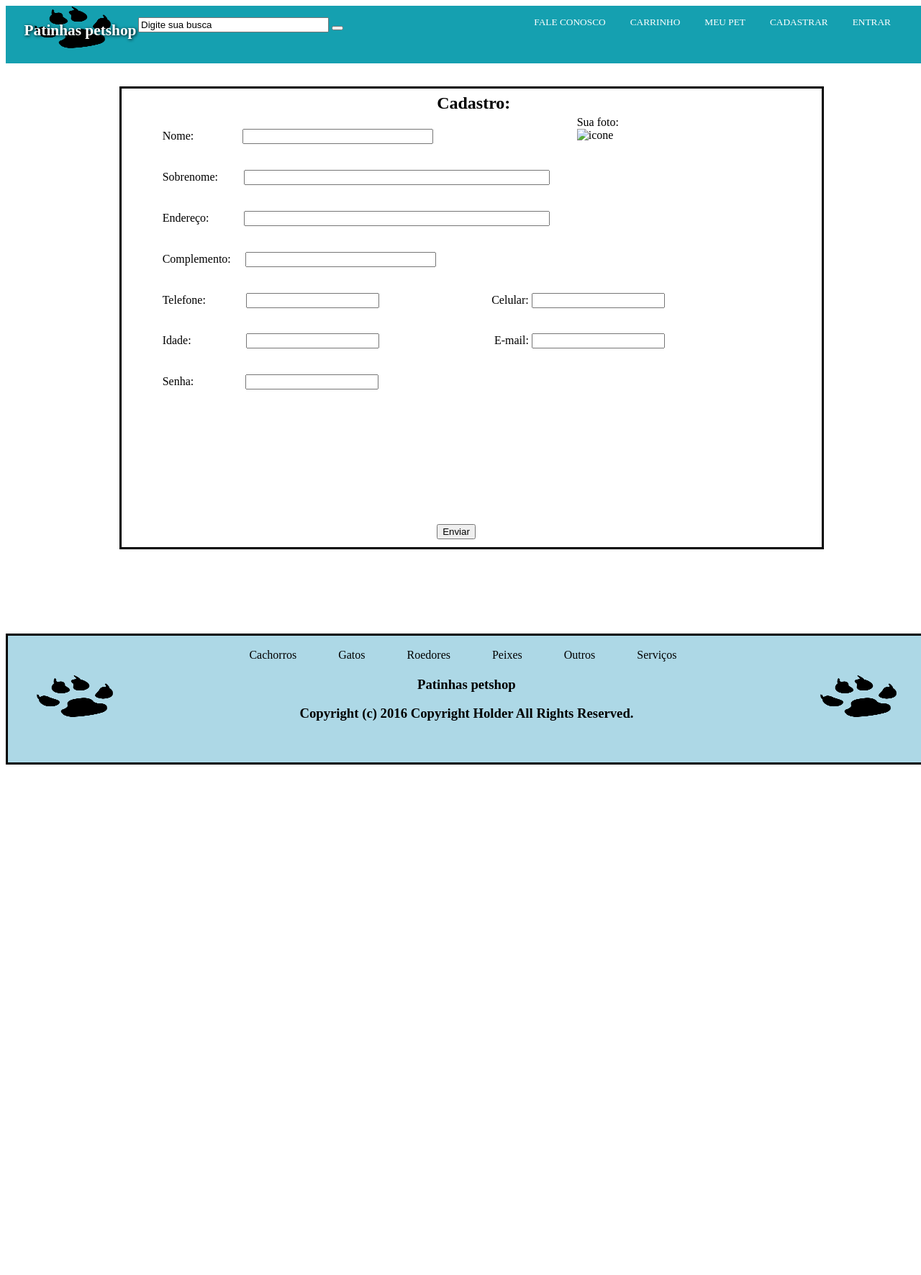
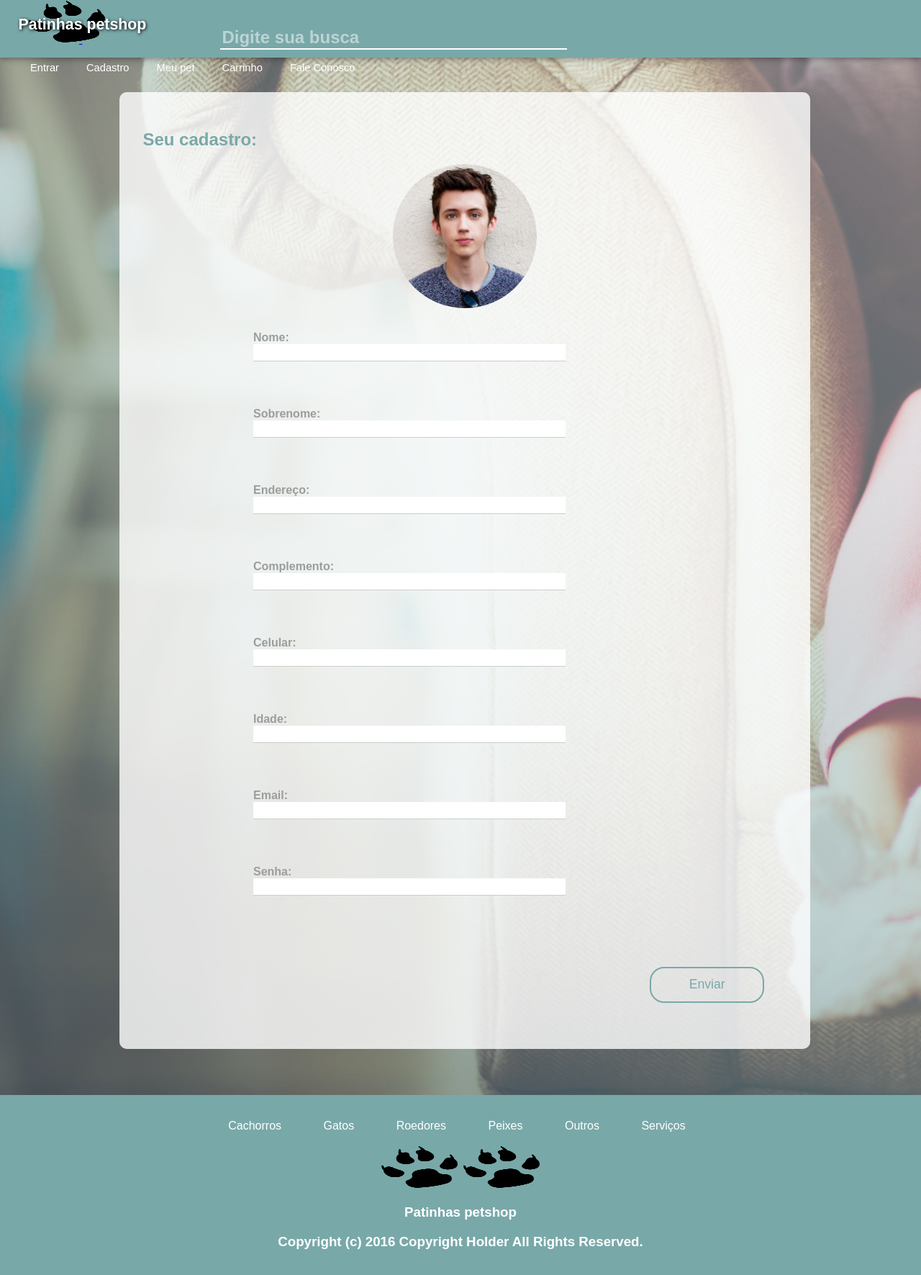
Before and after one commit to DonizetiJr/petshop, a PHP site: page /cadastro.html in a window 1280 px wide. Shown: the whole page at 72% size. Before the commit the page ends 1062 px from the top, so only its background shows below. Run offline with PHP 8.4, Linux system fonts and the light colour scheme.

Commit message:
Account Page Design

```diff
--- a/assets/stylesheets/cadastro.css
+++ b/assets/stylesheets/cadastro.css
@@ -1,160 +1,54 @@
-@charset "UTF-8";
+body {
+background-image: linear-gradient(-141deg, rgba(244,247,247,0.4) 0, rgba(170,207,208,0.4) 27%, rgba(121,168,169,0.5) 52%, rgba(31,78,95,0.6) 100%),
+ url(../images/kid.jpeg);
 
-header{
-  width: 100%;
-  height: 10%;
-  background-color: rgb(21, 160, 176);
-  position: fixed;
-  z-index: 4;
-}
+ background-size: cover;
+ background-repeat: no-repeat;
 
-h1{
-  position: absolute;
-  text-shadow: 1px 1px 4px black;
-  color: white;
-  font-size: 16pt;
-  left: 2%;
-  top: 10%;
-  z-index: 5;
-}
-
-#img1{
-  position: absolute;
-  display: inline-block;
-  left: 3%;
-}
-
-#form1{
-  display: inline-block;
-  position: fixed;
-  left: 15%;
-  top: 3%;
-}
-
-#paginas{
-		display: inline-block;
-		position: fixed;
-		font-size: 10pt;
-		top: 1%;
-		right: 10px;
-}
-
-#paginas ul{
-		list-style: none;
-		text-transform: uppercase;
-}
-
-#paginas li{
-	float: right;
-	display: inline-block;
-	padding: 2px;
-	margin-right: 30px;
-}
-
-.pag-itens{
-    text-decoration: none;
-}
-
-.pag-itens:link{
-  color: white;
-}
-
-.pag-itens:visited{
-  color: white;
-}
-
-.pag-itens:hover{
-  color: white;
-  font-weight: bold;
-  text-decoration: underline;
 }
 
 #caixa{
-  position: absolute;
+  margin: 10% 13% 5% 13%;
   display: inline-block;
-  top: 15%;
-  left: 13%;
-  background-color: white;
-  border: 3px solid black;
+  background-color: rgba(256,256,256,.8);
   width: 70%;
-  height: 70%;
-  padding: 3%;
+  border-radius: 10px;
+  padding: 2em;
 }
 
 #cadastro{
-  position: absolute;
-  left: 45%;
-  top: -2%;
-  color: black;
+  color: #79a8a9;
+}
+
+#imgcadastro img {
+  border-radius: 50%;
+  display: block;
+  margin: 0 auto;
+}
+
+input {
+  border: none;
+  color: rgba(0,0,0,.8);
+  font-size: 1.1em;
+  border-bottom: 1px solid #cacecb;
+}
+
+label {
+  font-weight: bold;
+  color: #9b9e9c;
+}
+
+.info {
+  margin: 0% 10% 0% 10%;
+  width: 80%;
 }
 
 .forms{
   display: inline-block;
-  margin: 2%;
-  margin-right: 15%;
+  margin: 2em 2em 2em 4em;
 }
 
-#imgcadastro{
-  position: absolute;
-  display: block;
-  left: 65%;
-
+#botaocadastro {
+  float: right;
+  margin: 2em;
 }
-
-#botaocadastro{
-  display: block;
-  position: absolute;
-  left: 45%;
-  top: 95%;
-}
-
-footer{
-  position: absolute;
-  background-color: lightblue;
-  height: 22%;
-  width: 99.6%;
-  top: 110%;
-  border: 3px solid black;
-  text-align: center;
-}
-
-footer li{
-
-  	display: inline-block;
-  	padding: 2px;
-  	margin-right: 50px;
-    font-size: 12pt;
-
-}
-
-.foot-itens{
-    text-decoration: none;
-}
-
-.foot-itens:link{
-  color: black;
-}
-
-.foot-itens:visited{
-  color: black;
-}
-
-.foot-itens:hover{
-  color: black;
-  font-weight: bold;
-  text-decoration: underline;
-  padding: 13%;
-}
-
-#img4{
-  position: absolute;
-  display: inline-block;
-  left: 3%;
-}
-
-#img5{
-  position: absolute;
-  display: inline-block;
-  right: 3%;
-
-}
--- a/assets/stylesheets/styles.css
+++ b/assets/stylesheets/styles.css
@@ -39,6 +39,23 @@ hr {
   background-color: #79a8a9;
 }
 
+.button {
+  margin-left: 25vw;
+  color: #79a8a9;
+  background-color: transparent;
+  border: 2px solid #79a8a9;
+  border-radius: 20px;
+  padding: .7em 3em;
+  margin-top: 2em;
+
+  transition: .5s background-color ease-in-out;
+}
+
+.button:hover {
+  cursor: pointer;
+  color: white;
+  background-color: #79a8a9;
+}
 
 #logo h1{
   position: absolute;
@@ -176,7 +193,7 @@ hr {
 footer{
   background-color: #79a8a9;
   height: 22%;
-  width: 99.6%;
+  width: 100%%;
   text-align: center;
   padding: 1em 0em 1em 0em;
   color: white;
--- a/cadastro.html
+++ b/cadastro.html
@@ -3,8 +3,9 @@
 
   <head>
      <meta charset="UTF-8"/>
+     <meta name="viewport" content="width=device-width, initial-scale=1.0" />
+     <link rel="stylesheet" href="assets/stylesheets/styles.css"/>
      <link rel="stylesheet" href="assets/stylesheets/cadastro.css"/>
-     <meta name="viewport" content="width=device-width, initial-scale=1.0" />
      <title> Pet Shop </title>
   </head>
 
@@ -31,7 +32,7 @@
             <a class="pag-itens" href="login.html" target="_blank">Entrar</a>
           </li>
           <li>
-            <a class="pag-itens" href="cadastro.html" target="_blank">Cadastrar</a>
+            <a class="pag-itens" href="cadastro.html" target="_blank">Cadastro</a>
           </li>
           <li>
             <a class="pag-itens" href="pet.html" target="_blank">Meu pet</a>
@@ -48,60 +49,57 @@
 
       <div id="caixa">
 
-        <h2 id="cadastro">Cadastro:</h2>
+        <h2 id="cadastro">Seu cadastro:</h2>
 
         <div id="imgcadastro">
-          Sua foto: <br>
-          <img src="   " alt = "icone" width="200px" height="200px"/>
+          <img src="assets/images/perfil.jpg" alt = "icone" width="200px" height="200px"/>
         </div>
 
+        <div class="info">
+
           <form class="forms">
-            Nome:&nbsp;&nbsp;&nbsp;&nbsp;&nbsp;&nbsp;&nbsp;&nbsp;&nbsp;&nbsp;&nbsp;&nbsp;&nbsp;&nbsp;&nbsp;&nbsp;
-            <input type="text" name="Nome:" value="" size="30">
+            <label>Nome:</label><br>
+            <input type="text" name="Nome:" value="" size="40">
           </form>
 
           <form class="forms">
-            Sobrenome:&nbsp;&nbsp;&nbsp;&nbsp;&nbsp;&nbsp;&nbsp;&nbsp;
-            <input type="text" name="Sobrenome:" value="" size="50">
+            <label>Sobrenome:</label><br>
+            <input type="text" name="Sobrenome:" value="" size="40">
           </form>
 
           <form class="forms">
-            Endereço:&nbsp;&nbsp;&nbsp;&nbsp;&nbsp;&nbsp;&nbsp;&nbsp;&nbsp;&nbsp;&nbsp;
-            <input type="text" name="Endereço:" value="" size="50">
+            <label>Endereço:</label><br>
+            <input type="text" name="Endereço:" value="" size="40">
           </form>
 
           <form class="forms">
-            Complemento:&nbsp;&nbsp;&nbsp;&nbsp;
-            <input type="text" name="Complemento:" value="" size="30">
+            <label>Complemento:</label><br>
+            <input type="text" name="Complemento:" value="" size="40">
           </form>
 
           <form class="forms">
-            Telefone:&nbsp;&nbsp;&nbsp;&nbsp;&nbsp;&nbsp;&nbsp;&nbsp;&nbsp;&nbsp;&nbsp;&nbsp;&nbsp;
-            <input type="text" name="Telefone:" value="" size="20">
+            <label>Celular:</label><br>
+            <input type="text" name="Nome:" value="" size="40">
           </form>
 
           <form class="forms">
-            Celular:
-            <input type="text" name="Celular:" value="" size="20">
+            <label>Idade:</label><br>
+            <input type="text" name="Sobrenome:" value="" size="40">
           </form>
 
           <form class="forms">
-            Idade:&nbsp;&nbsp;&nbsp;&nbsp;&nbsp;&nbsp;&nbsp;&nbsp;&nbsp;&nbsp;&nbsp;&nbsp;&nbsp;&nbsp;&nbsp;&nbsp;&nbsp;&nbsp;
-            <input type="text" name="Nome do animal:" value="" size="20">
+            <label>Email:</label><br>
+            <input type="text" name="Endereço:" value="" size="40">
           </form>
 
           <form class="forms">
-            &nbsp;E-mail:
-            <input type="text" name="Idade do animal:" value="" size="20">
+            <label>Senha:</label><br>
+            <input type="text" name="Complemento:" value="" size="40">
           </form>
-
-        <form class="forms">
-            Senha:&nbsp;&nbsp;&nbsp;&nbsp;&nbsp;&nbsp;&nbsp;&nbsp;&nbsp;&nbsp;&nbsp;&nbsp;&nbsp;&nbsp;&nbsp;&nbsp;&nbsp;
-            <input type="text" name="Raça:" value="" size="20">
-        </form>
+        </div>
 
         <form id="botaocadastro">
-            <input type="Submit" value="Enviar">
+            <input class="button" type="Submit" value="Enviar">
         </form>
 
 
@@ -111,28 +109,28 @@
 
         <ul>
           <li>
-            <a class="foot-itens" href="Home.html" target="_blank">Cachorros</a>
+            <a class="foot-itens" href="home.html" target="_blank">Cachorros</a>
           </li>
           <li>
-            <a class="foot-itens" href="Home.html" target="_blank">Gatos</a>
+            <a class="foot-itens" href="home.html" target="_blank">Gatos</a>
           </li>
           <li>
-            <a class="foot-itens" href="Home.html" target="_blank">Roedores</a>
+            <a class="foot-itens" href="home.html" target="_blank">Roedores</a>
           </li>
           <li>
-            <a class="foot-itens" href="Home.html" target="_blank">Peixes</a>
+            <a class="foot-itens" href="home.html" target="_blank">Peixes</a>
           </li>
           <li>
-            <a class="foot-itens" href="Home.html" target="_blank">Outros</a>
+            <a class="foot-itens" href="home.html" target="_blank">Outros</a>
           </li>
           <li>
-            <a class="foot-itens" href="Home.html" target="_blank">Serviços</a>
+            <a class="foot-itens" href="home.html" target="_blank">Serviços</a>
           </li>
         </ul>
 
-        <img id="img4" src="pata.png" alt = "icone" width="110px" height="60px"/>
+        <img id="img4" src="assets/images/pata.png" alt = "icone" width="110px" height="60px"/>
 
-        <img id="img5" src="pata.png" alt = "icone" width="110px" height="60px"/>
+        <img id="img5" src="assets/images/pata.png" alt = "icone" width="110px" height="60px"/>
 
         <h3>
           Patinhas petshop
--- a/home.html
+++ b/home.html
@@ -34,7 +34,7 @@
               <a class="pag-itens" href="login.html" target="_blank">Entrar</a>
     				</li>
             <li>
-              <a class="pag-itens" href="cadastro.html" target="_blank">Cadastrar</a>
+              <a class="pag-itens" href="cadastro.html" target="_blank">Cadastro</a>
     				</li>
             <li>
               <a class="pag-itens" href="pet.html" target="_blank">Meu pet</a>
--- a/login.html
+++ b/login.html
@@ -32,7 +32,7 @@
             <a class="pag-itens" href="login.html" target="_blank">Entrar</a>
           </li>
           <li>
-            <a class="pag-itens" href="cadastro.html" target="_blank">Cadastrar</a>
+            <a class="pag-itens" href="cadastro.html" target="_blank">Cadastro</a>
           </li>
           <li>
             <a class="pag-itens" href="pet.html" target="_blank">Meu pet</a>
@@ -56,7 +56,7 @@
         <input type="email"/> <br/> <br/>
         <label>Senha:</label>
         <input type="password"/> <br/> <br/>
-        <button type="submit"> Continuar </button>
+        <button class="button" type="submit"> Continuar </button>
       </form>
 
       <footer>
```
Also changed, not shown: assets/stylesheets/login.css (+0 -17 lines), assets/images/kid.jpeg (added), assets/images/perfil.jpg (added). Lines whose indentation alone changed are shown as unchanged.
